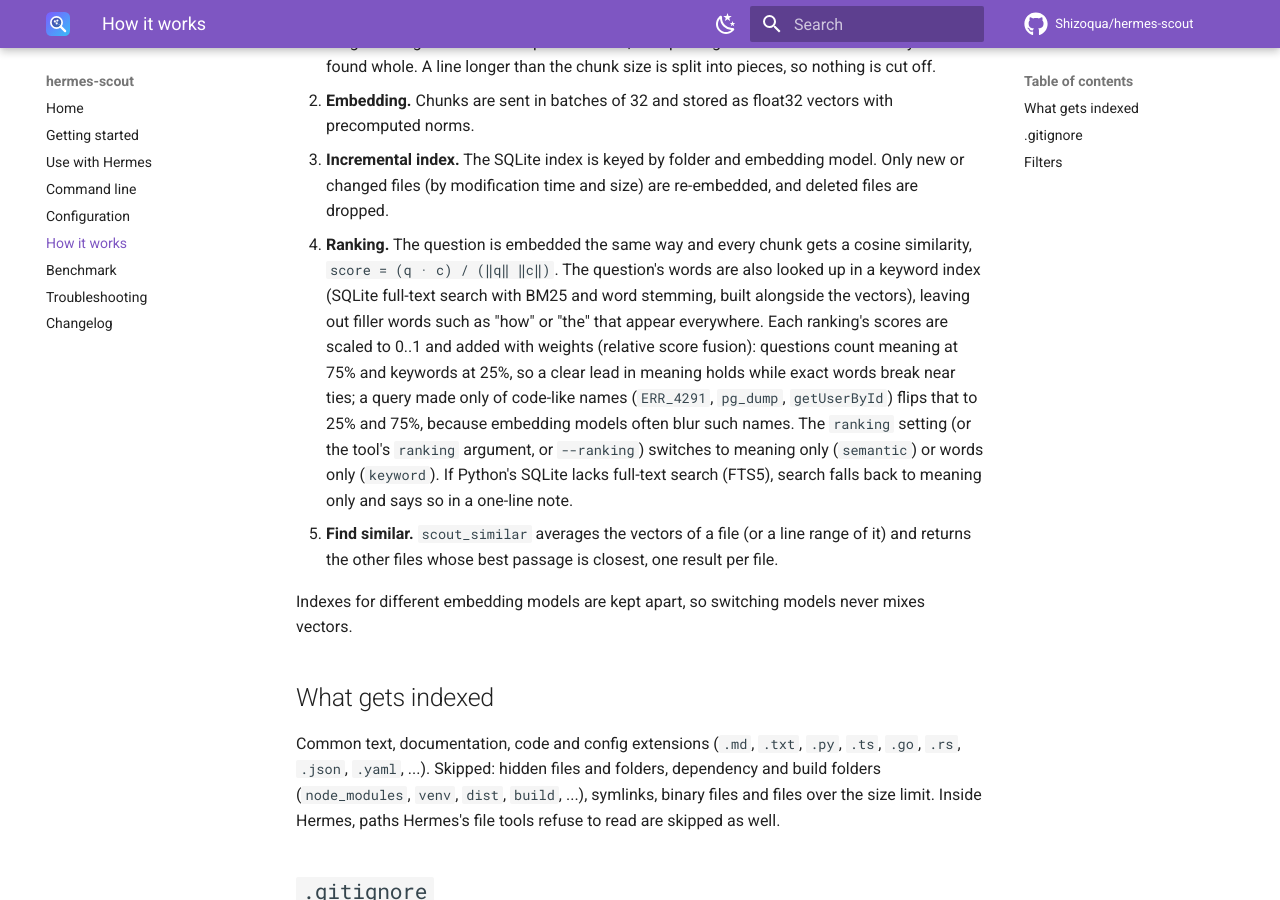
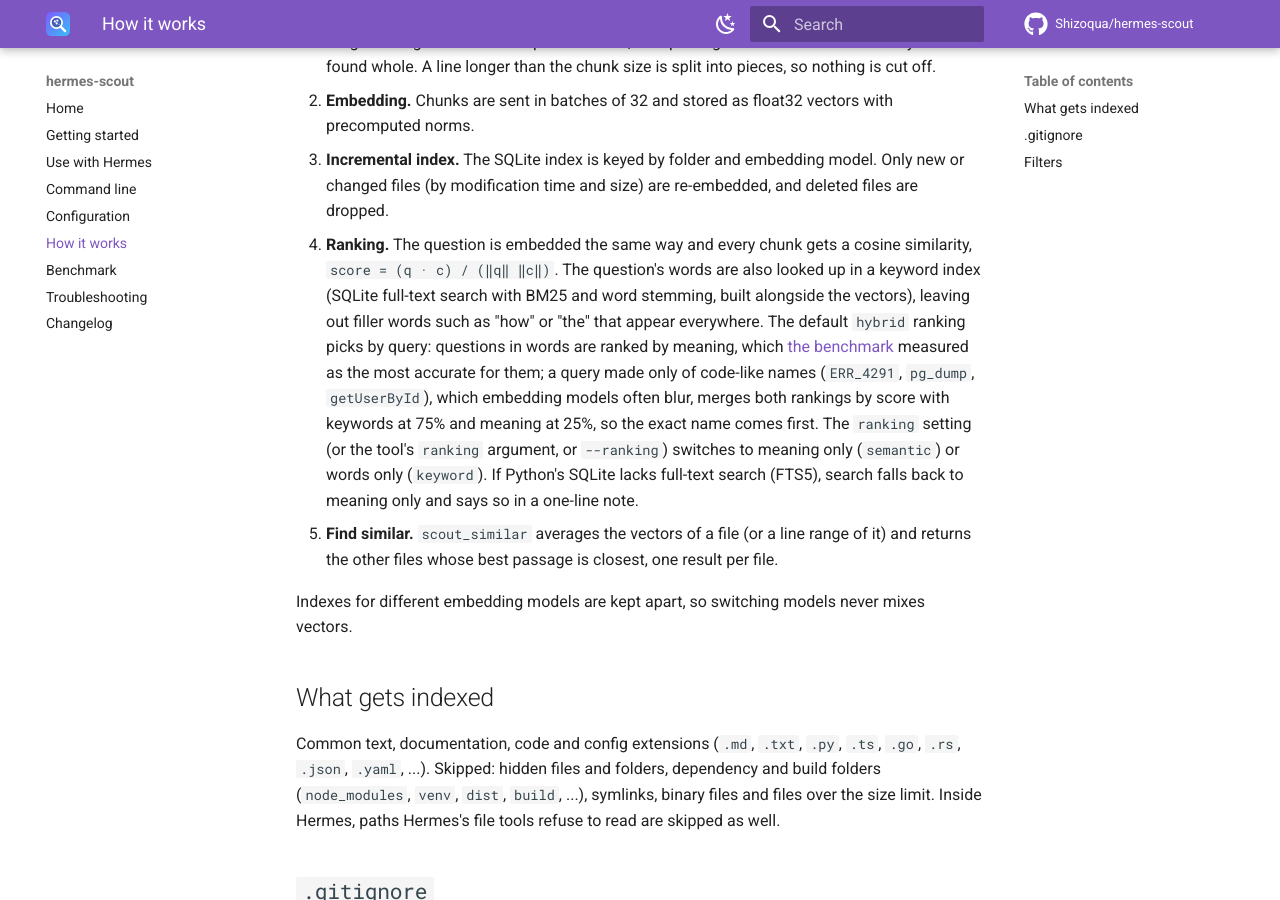
Before and after one commit to Shizoqua/hermes-scout, an MkDocs documentation site: the page built from docs/how-it-works.md, in a window 1280 px wide and 900 px high, scrolled down 332 px. Built offline with MkDocs 1.6.1 and Material for MkDocs 9.7.7, drawn with Linux system fonts in a browser that asks for light colours; comment, search, counter and statistics services are not loaded.

Commit message:
Rank questions by meaning and lead with keywords for code names
The benchmark measured meaning alone as the most accurate ranking for
questions in words (93% hit@1 against 83% for score fusion). Hybrid now
routes by query: questions use the meaning ranking; queries made only
of code-like names keep score fusion with keywords at 0.75, so an exact
name or error code still comes first when the embedding model blurs it.
Docs, tool schema, settings and help text describe the new behaviour.
138 tests.

```diff
--- a/docs/how-it-works.md
+++ b/docs/how-it-works.md
@@ -26,12 +26,11 @@ flowchart LR
 4. **Ranking.** The question is embedded the same way and every chunk gets a cosine similarity,
    `score = (q · c) / (‖q‖ ‖c‖)`. The question's words are also looked up in a keyword index
    (SQLite full-text search with BM25 and word stemming, built alongside the vectors), leaving out
-   filler words such as "how" or "the" that appear everywhere. Each ranking's scores are scaled to
-   0..1 and added with weights (relative score fusion): questions count meaning at 75% and keywords
-   at 25%, so a clear lead in meaning holds while exact words break near ties; a query made only of
-   code-like names (`ERR_4291`, `pg_dump`, `getUserById`) flips that to 25% and 75%, because
-   embedding models often blur such names. The `ranking`
-   setting (or the tool's `ranking` argument, or `--ranking`) switches to meaning only (`semantic`) or
+   filler words such as "how" or "the" that appear everywhere. The default `hybrid` ranking picks by
+   query: questions in words are ranked by meaning, which [the benchmark](benchmark.md) measured as
+   the most accurate for them; a query made only of code-like names (`ERR_4291`, `pg_dump`,
+   `getUserById`), which embedding models often blur, merges both rankings by score with keywords
+   at 75% and meaning at 25%, so the exact name comes first. The `ranking` setting (or the tool's `ranking` argument, or `--ranking`) switches to meaning only (`semantic`) or
    words only (`keyword`). If Python's SQLite lacks full-text search (FTS5), search falls back to
    meaning only and says so in a one-line note.
 5. **Find similar.** `scout_similar` averages the vectors of a file (or a line range of it) and
```
Also changed, not shown: CHANGELOG.md (+4 -3 lines), README.md (+6 -7 lines), docs/configuration.md (+1 -1 lines), hermes_scout/README.md (+1 -1 lines), 5 other files.
